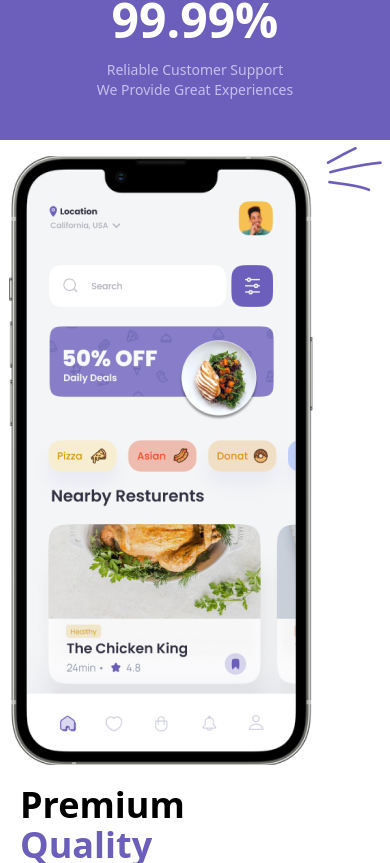
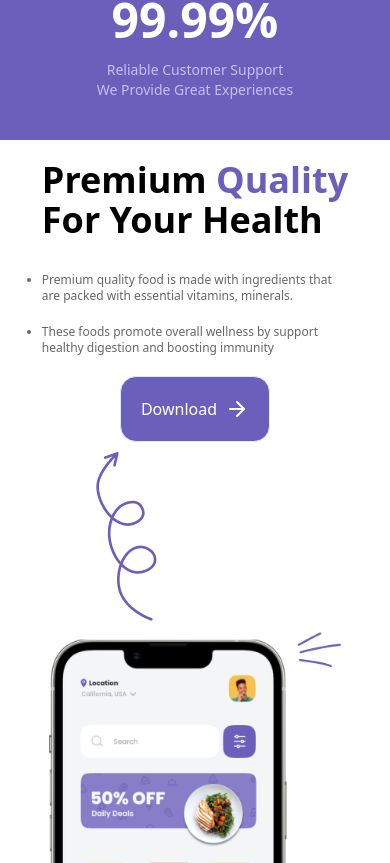
Before and after one commit to savitakatwe/Restaurant, a React (Vite) app: page /menu in a window 390 px wide. Shown: the part 1341-2204 px from the top of the page. Built offline with nearby package versions, Linux system fonts and the light colour scheme.

Commit message:
home section done for mobile

```diff
--- a/src/component/Home/Home.tsx
+++ b/src/component/Home/Home.tsx
@@ -4,27 +4,31 @@ import {ArrowRight} from "lucide-react";
 
 const Home = () => {
     return <>
-        <div className={"flex flex-col md:flex-row justify-between md:m-12 "}>
-            <div className={"flex justify-center md:w-1/2 items-center"}>
+        <div className={"flex flex-col md:flex-row justify-between items-center md:m-12 "}>
+            <div className={"flex flex-1 order-2 md:order-1 md:w-1/2 items-center justify-center w-3/4 h-3/4"}>
                 <img src={MobileRestaurantPic} alt={"MobileRestaurantPic"}/>
             </div>
-            <div className={"w-3/4 md:w-1/2  m-5 md:m-12 justify-center "}>
-                <p className={"text-4xl md:text-7xl font-semibold md:pb-10"}>Premium <span
+            <div className={"md:w-1/2 m-5 md:m-12 flex-1 order-1 md:order-2"}>
+                <p className={"text-4xl md:text-7xl font-semibold pb-8 md:pb-10"}>Premium <span
                     className={"text-purple-primary"}>Quality </span><br/>For Your Health</p>
-                <ul className={"flex flex-col list-disc gap-4"}>
-                    <li className={"text-dark-tertiary"}>Premium quality food is made with ingredients that <br/> are
-                        packed with essential
-                        vitamins,
-                        minerals.
+                <ul className={"flex flex-col list-disc justify-center  md:justify-start gap-5"}>
+                    <li className={"text-dark-tertiary text-xs md:text-xl"}>Premium quality food is made
+                        with ingredients that <br/> are
+                        packed with essential vitamins, minerals.
                     </li>
-                    <li className={"text-dark-tertiary"}>These foods promote overall wellness by support<br/> healthy
+                    <li className={"text-dark-tertiary text-xs md:text-xl"}>These foods promote overall wellness by
+                        support<br/> healthy
                         digestion and boosting immunity
                     </li>
                 </ul>
-                <button
-                    className="p-5 md:mt-10 bg-purple-primary font-medium flex gap-2 flex-row border-solid border rounded-2xl text-white text-base">Download <ArrowRight/>
-                </button>
-                <img className={"md:ml-32"} src={CurlPointer} alt={CurlPointer}/>
+                <div className={"flex md:justify-start justify-center items-center"}>
+                    <button
+                        className="p-5 mt-5 md:mt-10 bg-purple-primary font-medium flex gap-2 flex-row border-solid border rounded-2xl text-white justify-center items-center">Download <ArrowRight/>
+                    </button>
+                </div>
+
+                <img className={"md:ml-32 md:rotate-0 rotate-90 mt-16 md:mt-0 mb-10 md:mb-0"} src={CurlPointer}
+                     alt={CurlPointer}/>
             </div>
 
         </div>
```
